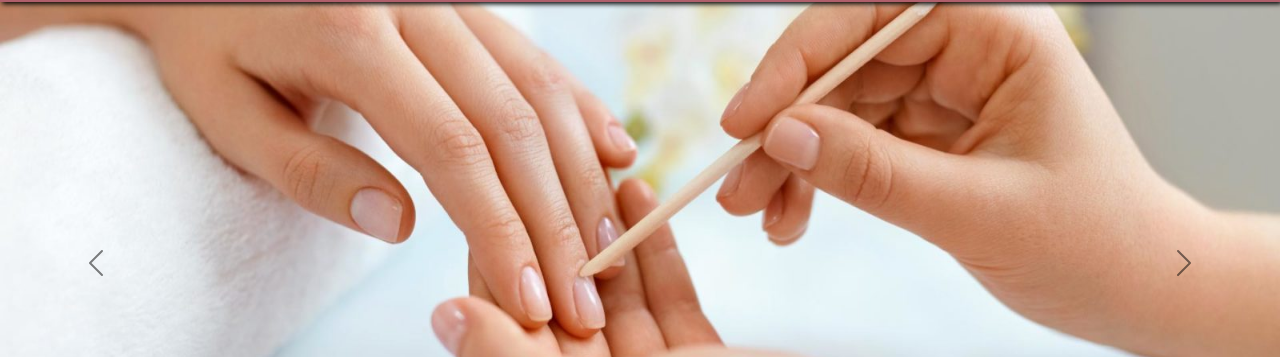
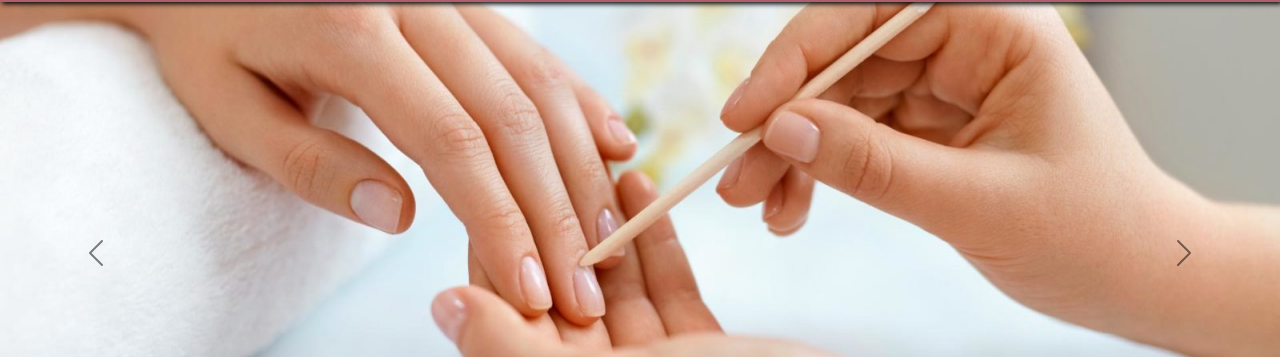
Before and after one commit to sole-arguello/LulyNails, a website: page index.html in a window 1280 px wide. Shown: the part 87-444 px from the top of the page. Drawn offline with Linux system fonts and the light colour scheme.

Commit message:
ultima correccion a portada

```diff
--- a/SCSS/_home.scss
+++ b/SCSS/_home.scss
@@ -5,7 +5,7 @@
     &--container {
       .portada__container {
         &--img {
-          height: 700px;
+          height: 680px;
         }
         &--info {
           font-style: oblique;
```
Also changed, not shown: css/custom.css.
